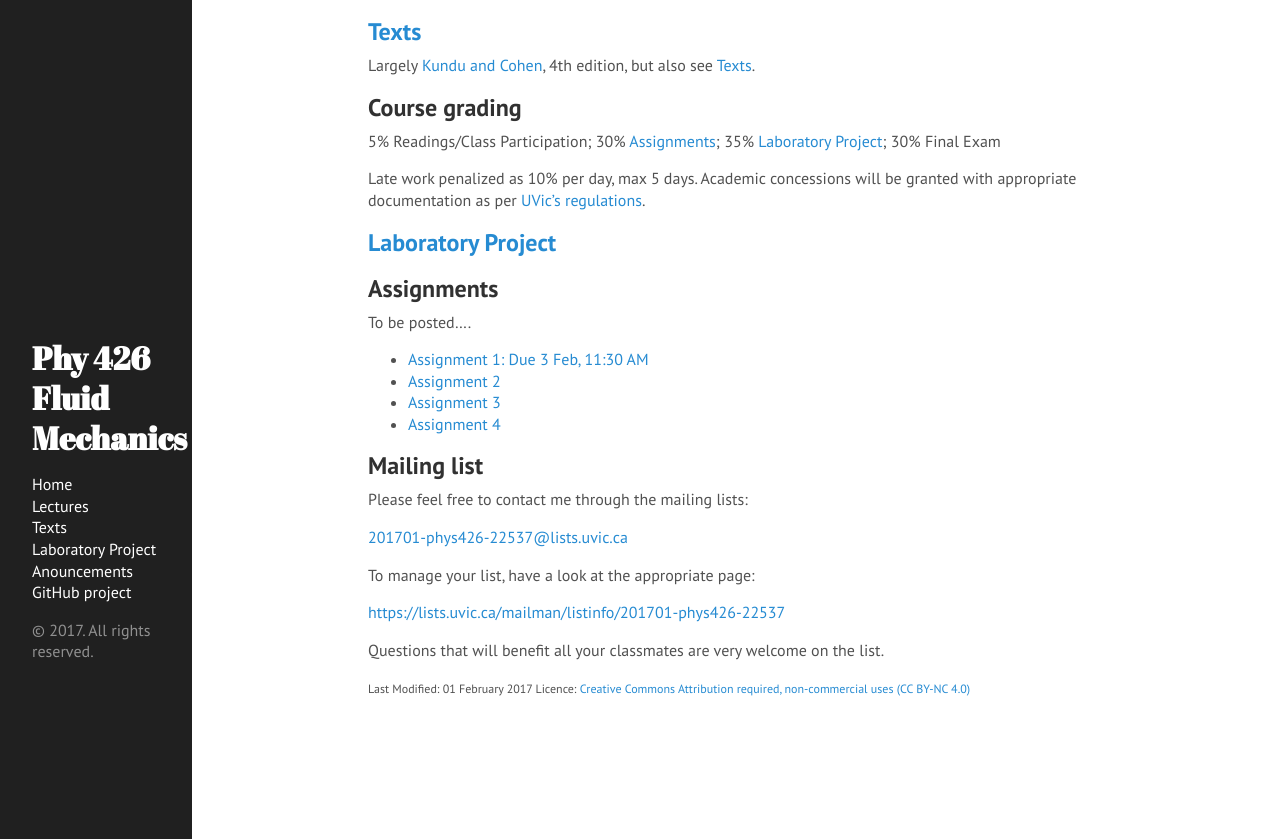
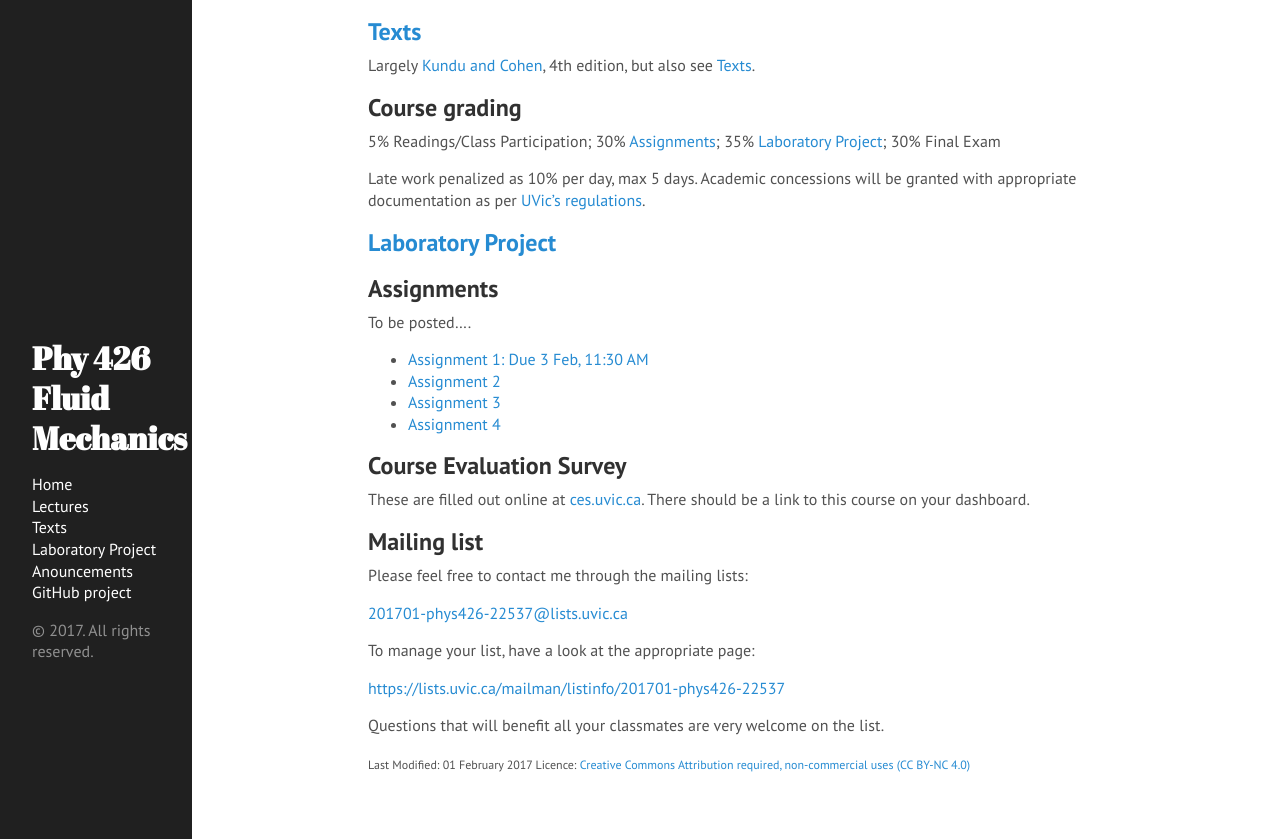
Before and after one commit to jklymak/Phy426, a Jekyll site: the page built from docs/index.md, in a window 1280 px wide and 900 px high, scrolled down 1028 px, cut to the strip 61-900 px from the top of the window. Built offline with Jekyll 4.4.1, drawn with Linux system fonts in a browser that asks for light colours.

```diff
--- a/docs/index.md
+++ b/docs/index.md
@@ -62,6 +62,9 @@
   - [Assignment 3]()
   - [Assignment 4]()
 
+## Course Evaluation Survey
+
+These are filled out online at [ces.uvic.ca](http://ces.uvic.ca).  There should be a link to this course on your dashboard.
 
 ## Mailing list
 
```
